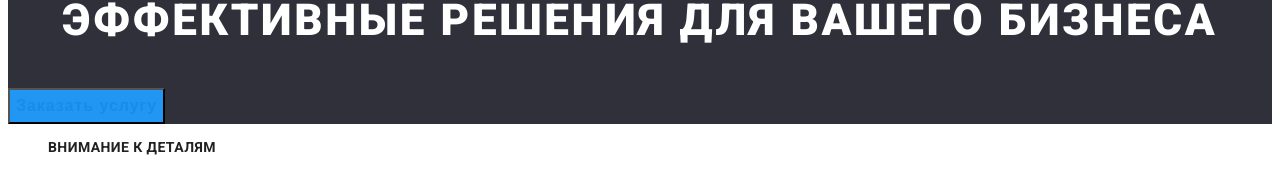
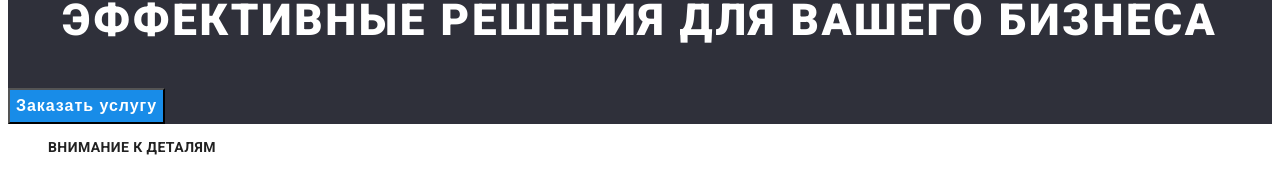
Before and after one commit to Oleh-Lavreniuk/goit-markup-hw-02, a plain HTML site: page index.html in a window 1280 px wide. In both pictures the pointer is over the button "Заказать услугу". Shown: the part 194-367 px from the top of the page. Drawn offline with Linux system fonts and the light colour scheme.

Commit message:
hover btn color fix

```diff
--- a/CSS/styles.css
+++ b/CSS/styles.css
@@ -115,7 +115,7 @@ font-family: 'Roboto', sans-serif; */
 }
 .hero-btn:hover,
 .hero-btn:focus {
-  color: var(--hero-btn-hover-color);
+  background-color: var(--hero-btn-hover-color);
 }
 
 /* MAIN - SECTION-2 "activity" (DIV-1, DIV-2) */
```
